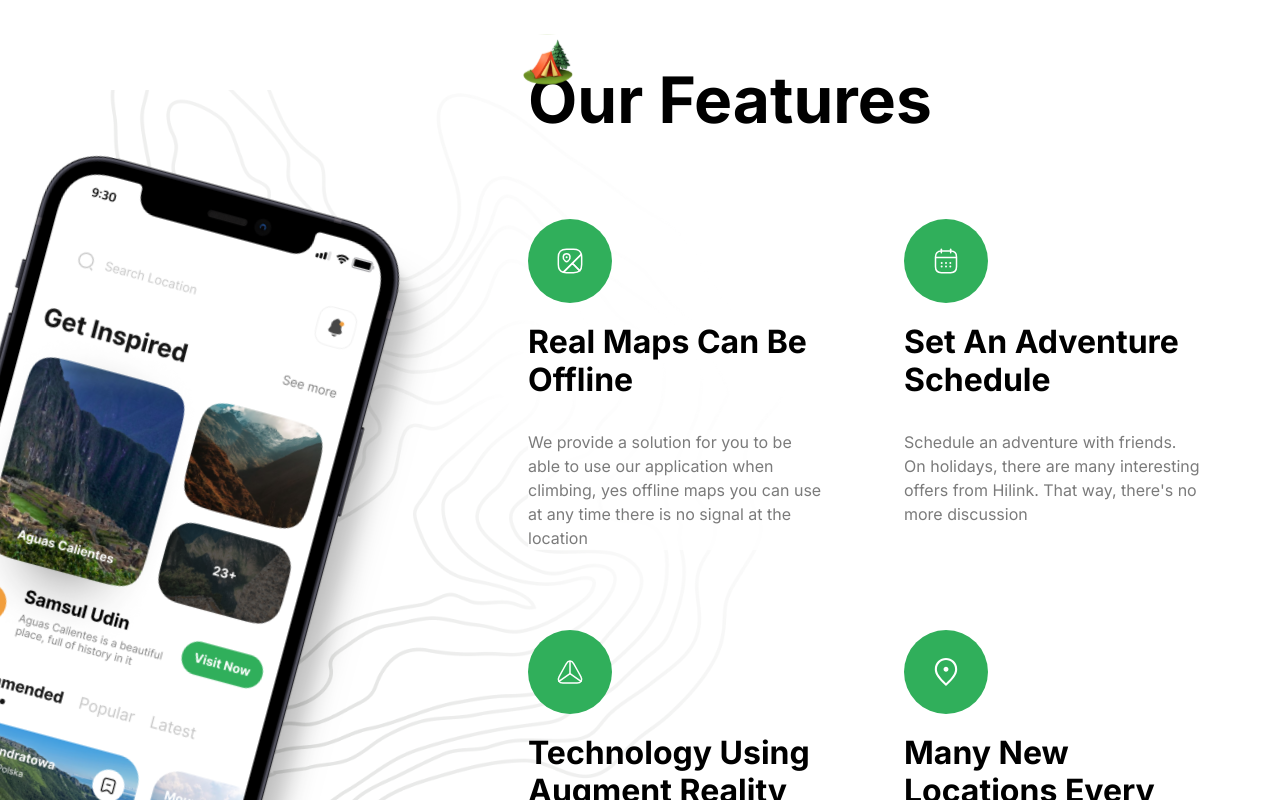
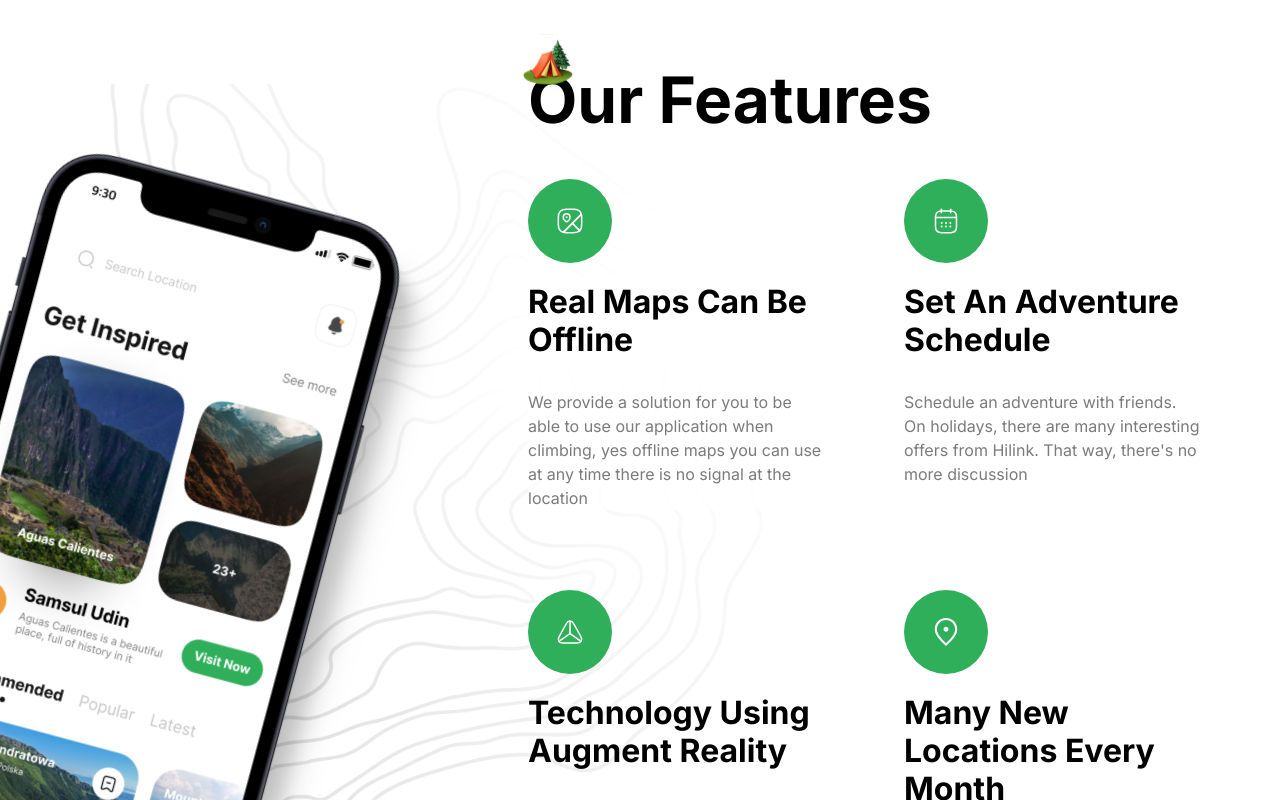
Before and after one commit to Coffeholic404/nuxt_travelApp, a Nuxt app: page / in a window 1280 px wide. Shown: the part 2700-3500 px from the top of the page. Built offline with nearby package versions, Linux system fonts and the light colour scheme.

Commit message:
turn off ssr

```diff
--- a/components/TheFeatures.vue
+++ b/components/TheFeatures.vue
@@ -3,16 +3,22 @@
         <div class="max-container padding-container relative w-full flex justify-end">
 
             <div class="flex flex-1 lg:min-h-[900px]">
-                <NuxtImg
+                <!-- <NuxtImg
                 src="phone.png"
                 alt="phone"
                 width="440"
                 height="1000"
                 class="feature-phone"
+                /> -->
+                <NuxtImg
+                src="phone.png"
+                alt="phone"
+                width="440"
+                class="feature-phone"
                 />
             </div>
 
-            <div class=" z-20 flex w-full flex-col lg:w-[60%]">
+            <div class="z-20 flex w-full flex-col lg:w-[60%]">
                 <div class=" relative">
                     <NuxtImg
                     src="camp.svg"
@@ -23,7 +29,7 @@
                     />
                     <h2 class="bold-40 lg:bold-64">Our Features</h2>
                 </div>
-                <ul class=" mt-10 grid gap-10 md:grid-cols-2 lg:mt-20 lg:gap-20">
+                <ul class="mt-10 grid gap-10 md:grid-cols-2 lg:mg-20 lg:gap-20">
                     <FeatureItem />
                 </ul>
             </div>
--- a/nuxt.config.ts
+++ b/nuxt.config.ts
@@ -10,5 +10,6 @@ export default defineNuxtConfig({
     },
   },
 
-  modules: ["@nuxt/image"]
+  modules: ["@nuxt/image"],
+  ssr: false,
 })
```
